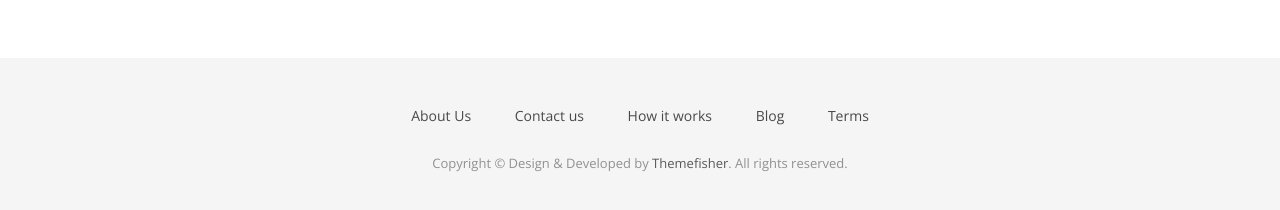
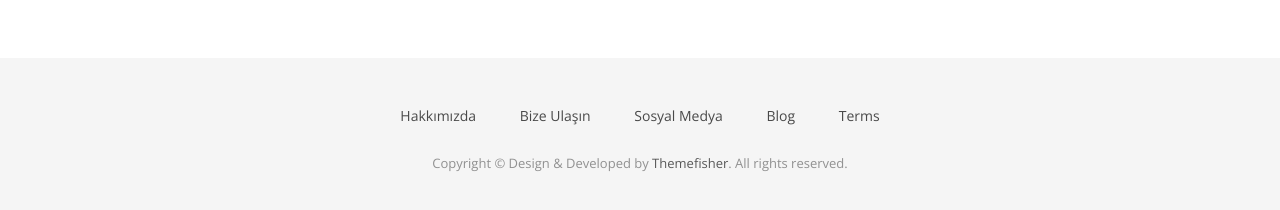
Before and after one commit to bilkamp/bilkamp19.github.io, a Jekyll site: the page built from index.html, in a window 1280 px wide and 900 px high, scrolled down 3285 px. Shown: the part 659-869 px from the top of the window. Built offline with Jekyll 4.4.1, drawn with Linux system fonts in a browser that asks for light colours; nearby versions of some CDN libraries; some web fonts are replaced.

Commit message:
değişiklik

```diff
--- a/_includes/footer.html
+++ b/_includes/footer.html
@@ -5,9 +5,9 @@
       <div class="col-md-12">
         <div class="footer-manu">
           <ul>
-            <li><a href="#">About Us</a></li>
-            <li><a href="{{ site.baseurl }}/contact">Contact us</a></li>
-            <li><a href="#">How it works</a></li>
+            <li><a href="#">Hakkımızda</a></li>
+            <li><a href="{{ site.baseurl }}/contact">Bize Ulaşın</a></li>
+            <li><a href="#">Sosyal Medya</a></li>
             <li><a href="{{ site.baseurl }}/blog">Blog</a></li>
             <li><a href="#">Terms</a></li>
           </ul>
```
